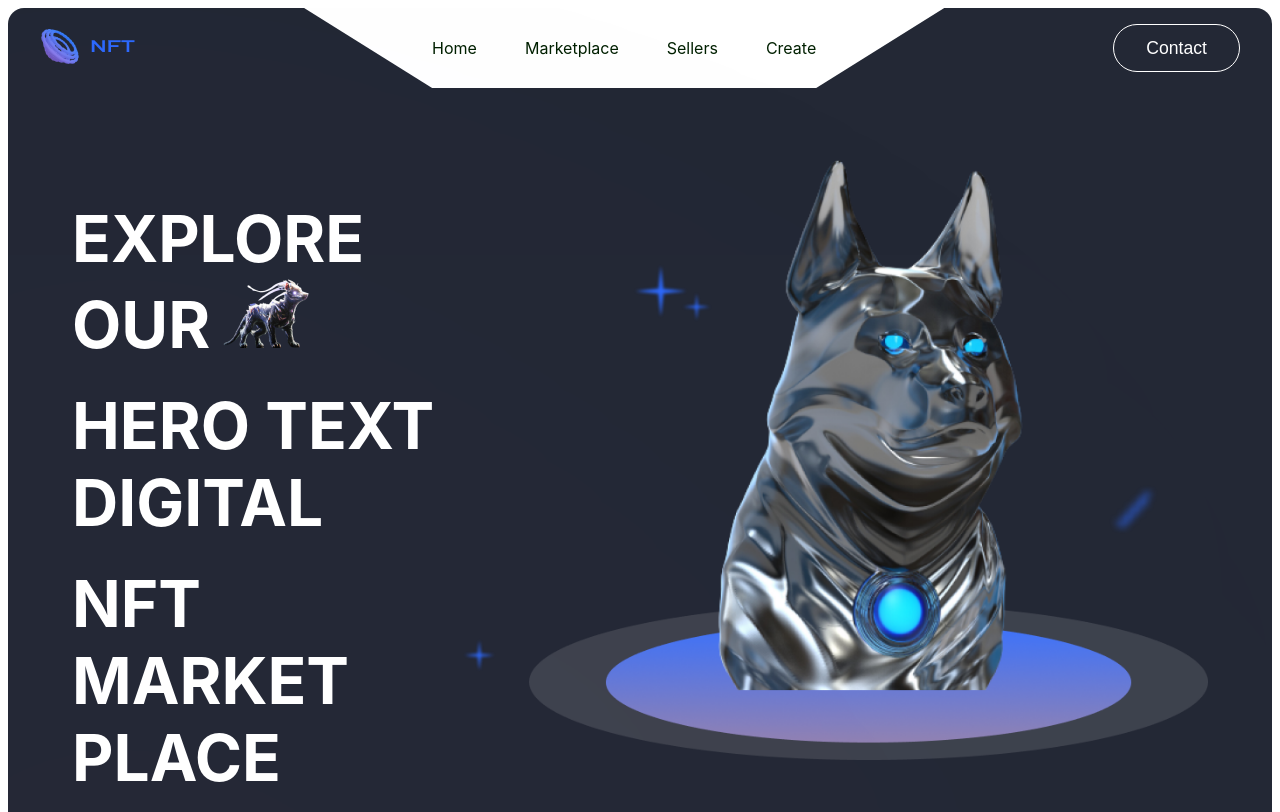
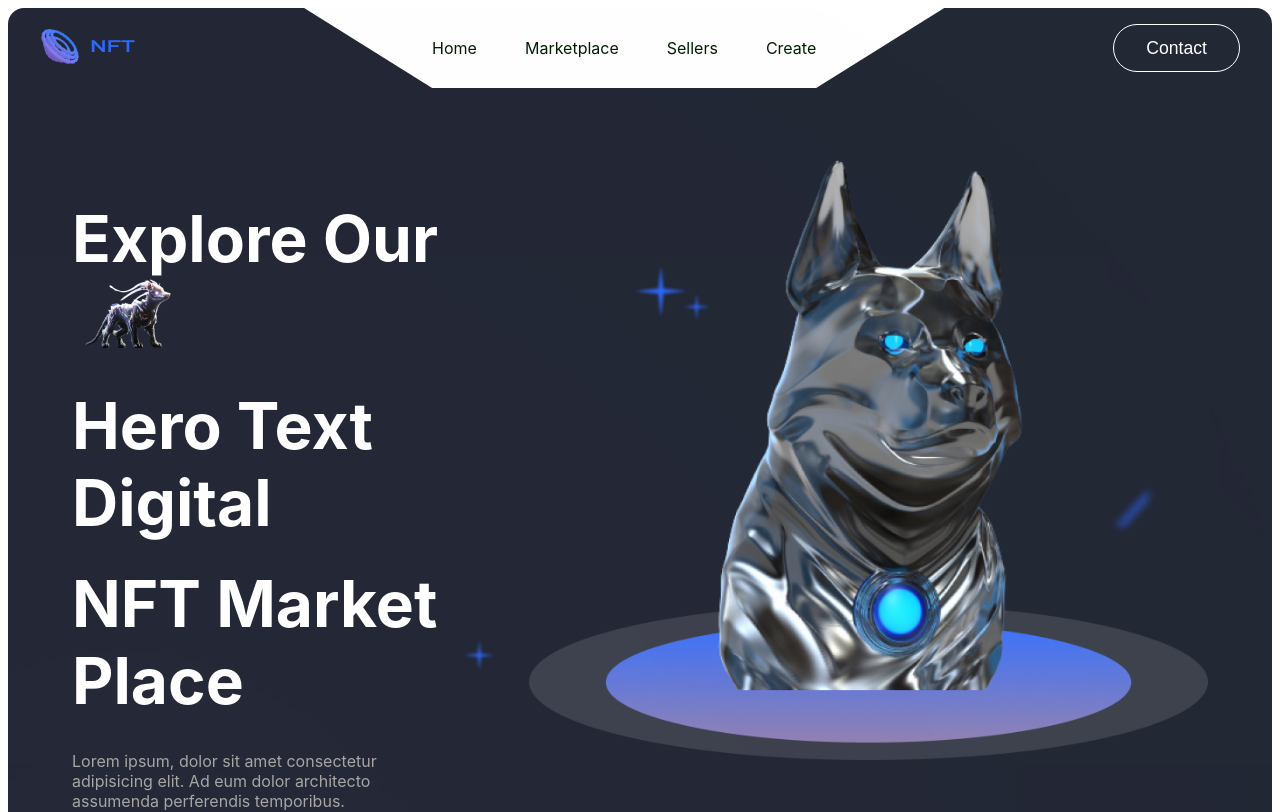
Before and after one commit to gift56/Nftlandingpage, a React (Create React App) app: page / in a window 1280 px wide. Shown: the top 812 px of the page. Built offline with nearby package versions, Linux system fonts and the light colour scheme.

Commit message:
remove some inrelivant styings

```diff
--- a/src/components/Home.jsx
+++ b/src/components/Home.jsx
@@ -89,11 +89,9 @@ const Section = styled.section`
                 display: flex;
                 flex-direction: column;
                 gap: 1.5rem;
-                text-transform: uppercase;
                 font-size: 4rem;
                 font-weight: bold;
                 color: #ffffff;
-                text-overflow: inherit;
             }
             p {
                color: #a6a6a6;
```
